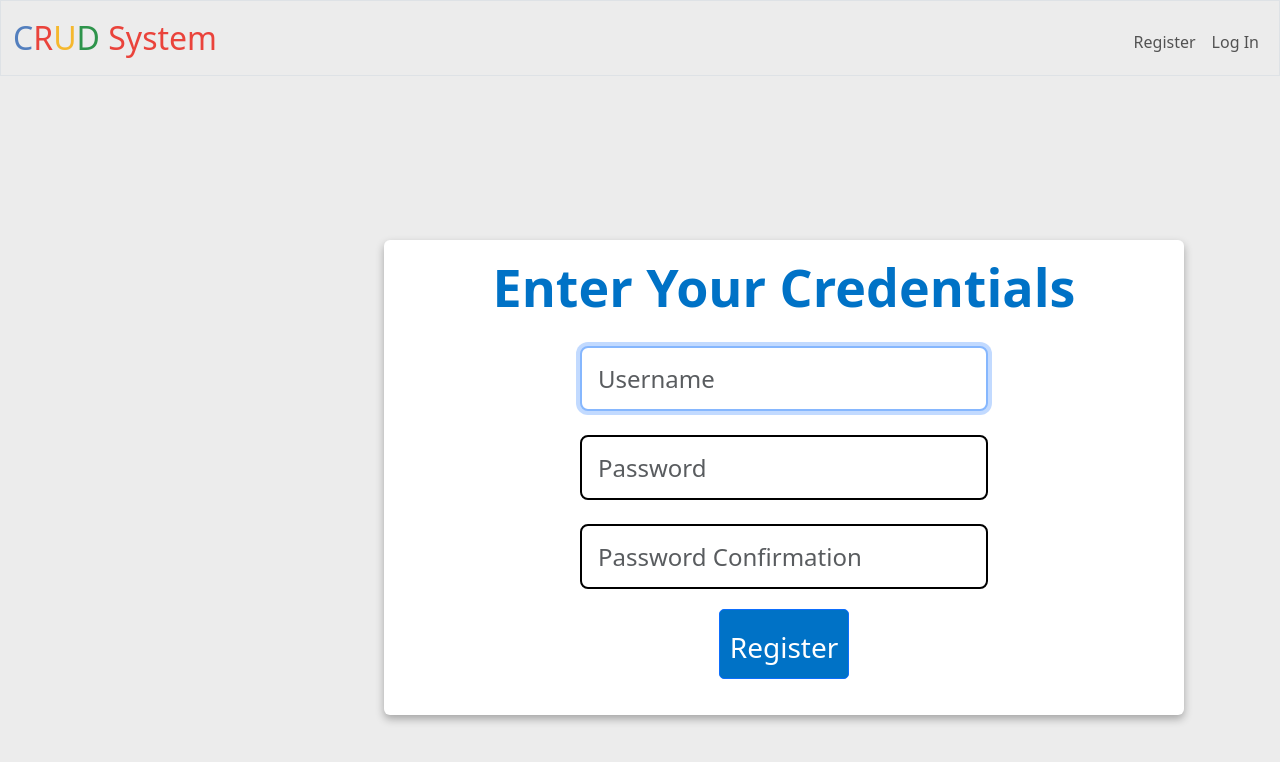
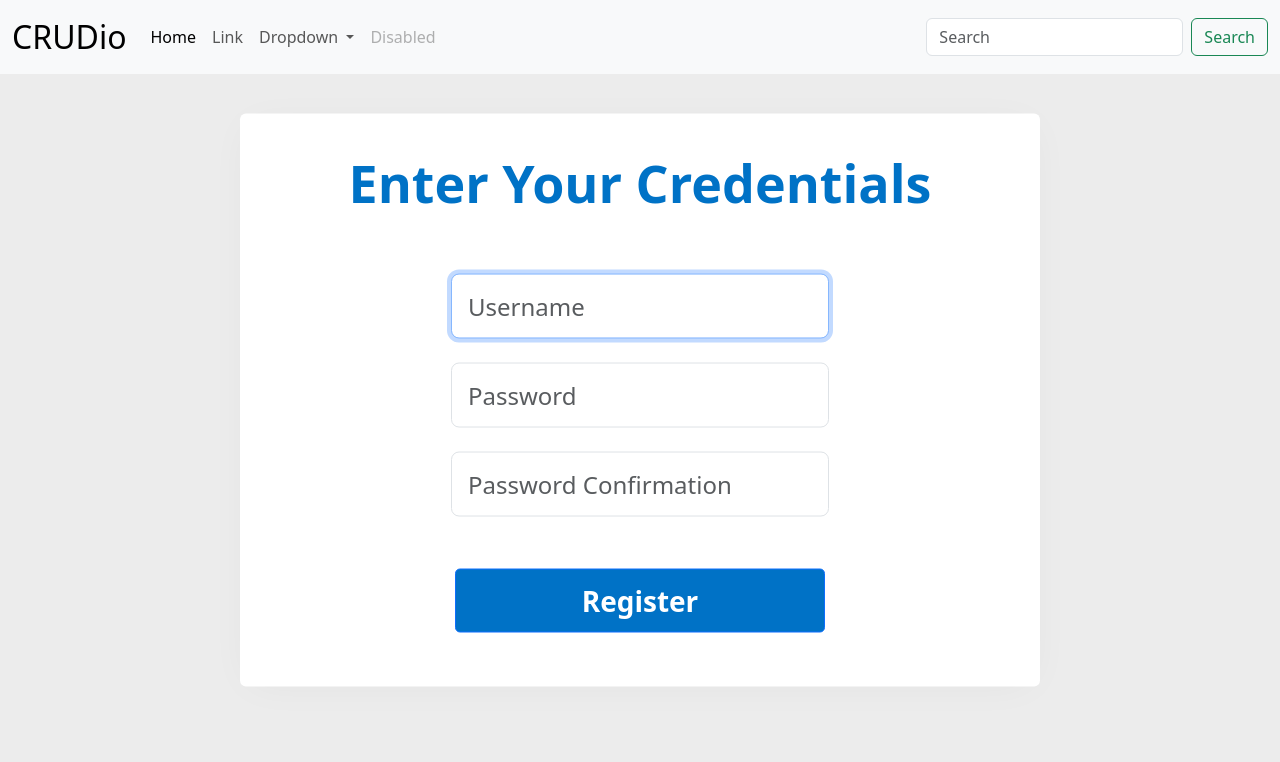
Before and after one commit to DopeBiscuit/CRUD-System, a Flask app: page /register in a window 1280 px wide. Shown: the top 762 px of the page. Run offline with Flask 3, Linux system fonts and the light colour scheme; some libraries are stand-ins or nearby versions.

Commit message:
changed some stuff

```diff
--- a/static/styles.css
+++ b/static/styles.css
@@ -2,24 +2,6 @@
 nav .navbar-brand
 {
     font-size: xx-large;
-}
-
-/* Colors for brand */
-nav .navbar-brand .blue
-{
-    color: #537fbe;
-}
-nav .navbar-brand .red
-{
-    color: #ea433b;
-}
-nav .navbar-brand .yellow
-{
-    color: #f5b82e;
-}
-nav .navbar-brand .green
-{
-    color: #2e944b;
 }
 
 body {
@@ -27,19 +9,22 @@ body {
 }
 
 .my-custom-column{
-            background-color: #ffffff;
-            height: 400px;
-            width: 800px;
-            color: #f2f2f2;
-            position: absolute;
-            top: 30%;
-            left: 30%;
-            border-radius: 10px;
-            box-shadow: 0 4px 8px rgba(0, 0, 0, 0.3);
+    background-color: #fff;
+    width: 800px;
+    color: #f2f2f2;
+    margin-left: auto;
+    margin-right: auto;
+    padding: 30px;
+    position: absolute;
+    top: 50%;
+    left: 50%;
+    transform: translate(-50%, -50%);
+    border-radius: 10px;
+    box-shadow: 0 4px 40px -10px rgba(0, 0, 0, 0.05);
         }
 
 .my-custom-text{
-    border: 2px solid black;
+    /*border: 2px solid black;*/
     height: 65px;
     font-size: 24px;
 }
--- a/templates/layout.html
+++ b/templates/layout.html
@@ -20,29 +20,65 @@
 
     <body>
 
-        <nav class="bg-blue border navbar navbar-expand-md navbar-light">
+        <!--<nav class="bg-blue border navbar navbar-expand-md navbar-light">
             <div class="container-fluid">
                 <a class="navbar-brand" href="/"><span class="blue">C</span><span class="red">R</span><span class="yellow">U</span><span class="green">D</span> <span class="red"> System</span></a>
                 <button aria-controls="navbar" aria-expanded="false" aria-label="Toggle navigation" class="navbar-toggler" data-bs-target="#navbar" data-bs-toggle="collapse" type="button">
                     <span class="navbar-toggler-icon"></span>
                 </button>
                 <div class="collapse navbar-collapse" id="navbar">
-                    {% if session["user_id"] %}
+                    {/% if session["user_id"] %}
                         <ul class="navbar-nav me-auto mt-2">
-                            {% block nav %}{% endblock %}
+                            {/% block nav %}{/% endblock %}
                         </ul>
                         <ul class="navbar-nav ms-auto mt-2">
                             <li class="nav-item"><a class="nav-link" href="/logout">Log Out</a></li>
                         </ul>
-                    {% else %}
+                    {/% else %}
                         <ul class="navbar-nav ms-auto mt-2">
                             <li class="nav-item"><a class="nav-link" href="/register">Register</a></li>
                             <li class="nav-item"><a class="nav-link" href="/login">Log In</a></li>
                         </ul>
-                    {% endif %}
+                    {/% endif %}
                 </div>
             </div>
-        </nav>
+        </nav>-->
+        <nav class="navbar navbar-expand-lg bg-body-tertiary" >
+  <div class="container-fluid" >
+    <a class="navbar-brand" href="#">CRUDio</a>
+    <button class="navbar-toggler" type="button" data-bs-toggle="collapse" data-bs-target="#navbarSupportedContent" aria-controls="navbarSupportedContent" aria-expanded="false" aria-label="Toggle navigation">
+      <span class="navbar-toggler-icon"></span>
+    </button>
+    <div class="collapse navbar-collapse" id="navbarSupportedContent">
+      <ul class="navbar-nav me-auto mb-2 mb-lg-0">
+        <li class="nav-item">
+          <a class="nav-link active" aria-current="page" href="#">Home</a>
+        </li>
+        <li class="nav-item">
+          <a class="nav-link" href="#">Link</a>
+        </li>
+        <li class="nav-item dropdown">
+          <a class="nav-link dropdown-toggle" href="#" role="button" data-bs-toggle="dropdown" aria-expanded="false">
+            Dropdown
+          </a>
+          <ul class="dropdown-menu">
+            <li><a class="dropdown-item" href="#">Action</a></li>
+            <li><a class="dropdown-item" href="#">Another action</a></li>
+            <li><hr class="dropdown-divider"></li>
+            <li><a class="dropdown-item" href="#">Something else here</a></li>
+          </ul>
+        </li>
+        <li class="nav-item">
+          <a class="nav-link disabled">Disabled</a>
+        </li>
+      </ul>
+      <form class="d-flex" role="search">
+        <input class="form-control me-2" type="search" placeholder="Search" aria-label="Search">
+        <button class="btn btn-outline-success" type="submit">Search</button>
+      </form>
+    </div>
+  </div>
+</nav>
 
         {% if get_flashed_messages() %}
             <header>
--- a/templates/register.html
+++ b/templates/register.html
@@ -5,13 +5,13 @@
 {% endblock %}
 
 {% block main %}
-    <div class="column my-custom-column justify-content-center align-items-center rounded" style="height: 475px;" id="regdiv">
+    <div class="column my-custom-column justify-content-center align-items-center rounded"  id="regdiv">
         <form action="/register" method="post">
-            <p class="fw-bold fc-black pt-2" style="font-size: 52px; color: #0072c6;">Enter Your Credentials</p>
+            <p class="fw-bold fc-black mb-5" style="font-size: 52px; color: #0072c6;">Enter Your Credentials</p>
             <div class="mb-3 row p-1"><input name="username" type="text" class="form-control my-custom-text form-control-lg mx-auto w-50" autofocus autocomplete="off" placeholder="Username"><br></div>
             <div class="mb-3 row p-1"><input name="password" type="password"  class="form-control my-custom-text form-control-lg mx-auto w-50" autocomplete="off" placeholder="Password"><br></div>
             <div class="mb-3 row p-1"><input name="confirmation" type="password"  class="form-control my-custom-text form-control-lg mx-auto w-50" autocomplete="off" placeholder="Password Confirmation"><br></div>
-            <button class="btn btn-primary my-custom-button pt-3 mx-auto"  type="submit">Register</button>
+            <button class="btn btn-primary my-custom-button mb-4 mt-5 mx-auto w-50"  type="submit"><b>Register</b></button>
         </form>
     </div>
 
```
Also changed, not shown: 1test.db.
